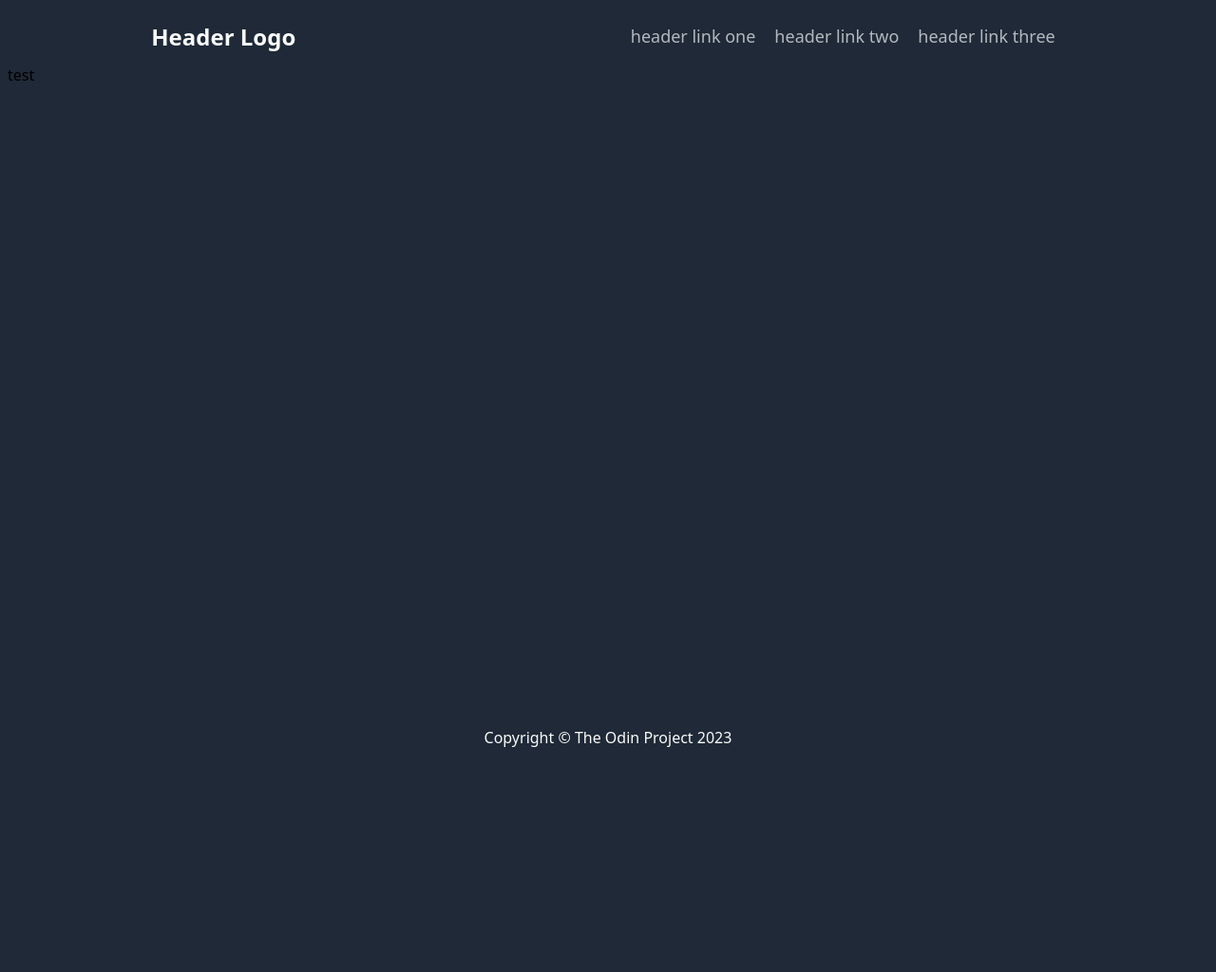
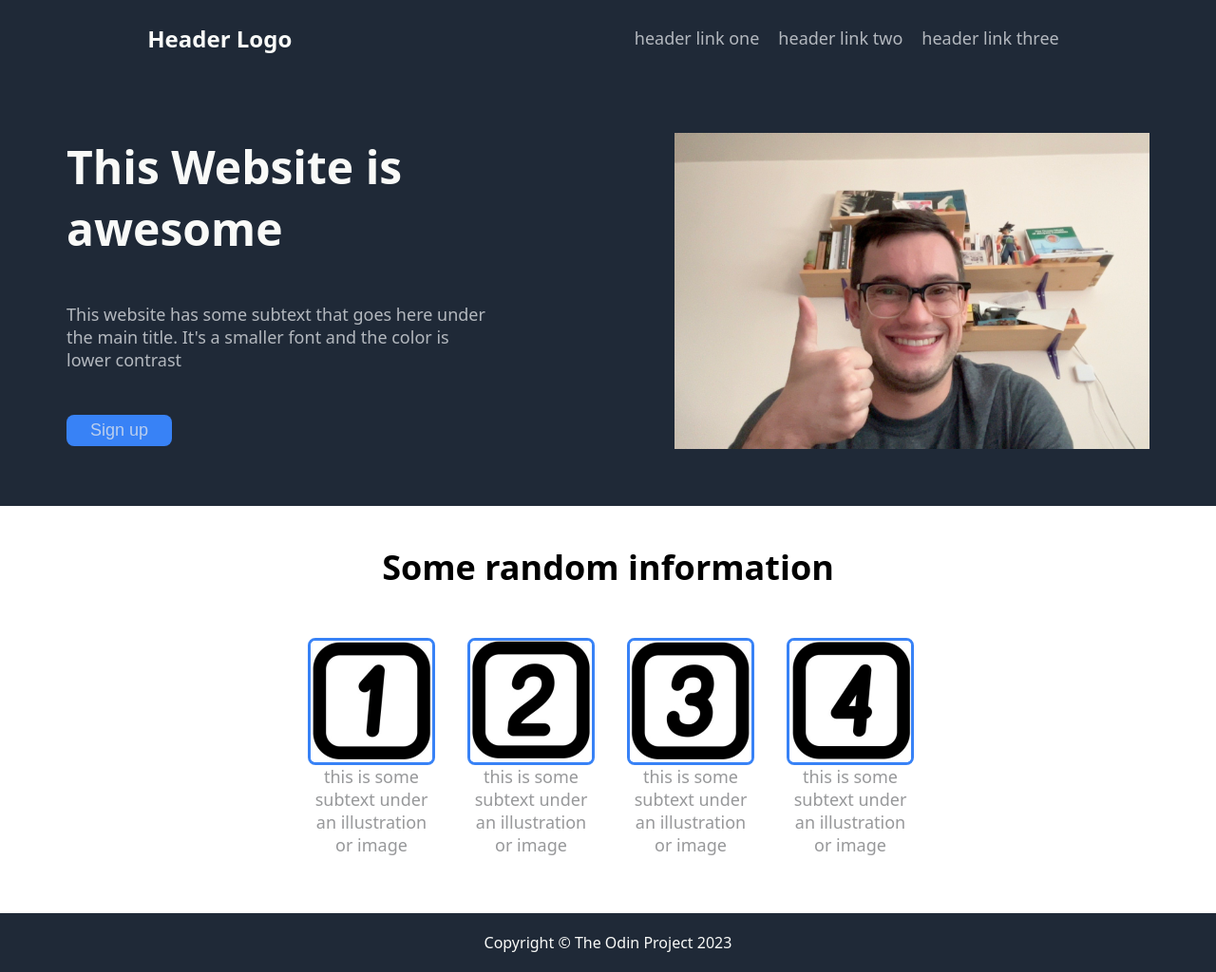
Before and after one commit to spence914/landing_page, a plain HTML site: page index.html in a window 1280 px wide. Shown: the whole page at 95% size. Before the commit the page ends 816 px from the top, so only its background shows below. Drawn offline with Linux system fonts and the light colour scheme.

Commit message:
add sections 2,3 and neccessary css

```diff
--- a/index.html
+++ b/index.html
@@ -8,6 +8,7 @@
 
 </head>
 <body>
+        <div class="head">
             <div class="header">
              <div class="header_logo">Header Logo</div>
 
@@ -19,9 +20,62 @@
                     </ul>
                 </div>
             </div>
+
+
             <div class="section_2">
-            test
+                <div class="col1">
+                    <div class="TWIA">
+                        This Website is awesome
                     </div>
+                    <div class="atext">
+                        This website has some subtext that goes here under the main title. It's a smaller font and the color is lower contrast
+                    </div>
+                    <div class="signup">
+                        <button class="but1">
+                        Sign up
+                        </button>
+                    </div>
+                </div>
+                <div class="col2">
+                    <img src="./images/photo1.jpg" alt="Spencer_Thumbs_Up" width="500px" height="333.33333">
+                </div>
+            </div>
+        </div>
+
+
+        <div class="section_3">
+            <div class="row1">
+                Some random information
+            </div>
+            <div class="row2">
+                <div class="s3col">
+                    <img src="./images/1.png" alt="one" height="128px" width="128px">
+                    <div class="s3subtext">
+                        this is some subtext under an illustration or image
+                    </div>
+                </div>
+                <div class="s3col">
+                    <img src="./images/2.png" alt="one" height="128px" width="128px">
+                    <div class="s3subtext">
+                        this is some subtext under an illustration or image
+                    </div>
+                </div>
+                <div class="s3col">
+                    <img src="./images/3.png" alt="one" height="128px" width="128px">
+                    <div class="s3subtext">
+                        this is some subtext under an illustration or image
+                    </div>
+                </div>
+                <div class="s3col">
+                    <img src="./images/4.png" alt="one" height="128px" width="128px">
+                    <div class="s3subtext">
+                        this is some subtext under an illustration or image
+                    </div>
+                </div>
+            </div>
+        </div>
+
+
         <div class="footer">
         Copyright © The Odin Project 2023
         </div>
--- a/style.css
+++ b/style.css
@@ -3,21 +3,27 @@ body {        background-color: #1F2937;
             display: flex;
             flex-direction: column;
             min-height: 100vh;
+            margin: 0px;
         }
 
 
+.head {display: flex;
+        flex-direction: column;
+        flex: 1;
+}
 
 .header {display: flex;
         color: #F9FAF8;
         justify-content: space-around;
         align-items: center;
+        padding: 10px 0px;
        }
 
 
 .header_logo {display: flex;
     align-items: center;
     font-size: 24px;
-    font-weight: 800;
+    font-weight: 600;
 }
 
 .header_links, ul {display: flex;
@@ -32,6 +38,79 @@ li {margin: 0px 10px;
     align-self: center;
 }
 
+.section_2 {display: flex;
+            justify-content: space-around;
+            flex: 7;
+            padding: 40px 0px;
+        }
+
+.col1 {display: flex;
+        flex-direction: column;
+        justify-content: space-around;
+    }
+
+.TWIA {color: #F9FAF8;
+        font-size: 48px;
+        font-weight: 800;
+        width: 500px;
+        }
+
+.atext {color: #e5e7ebc0;
+    font-size: 18px;
+    display: flex;
+    flex-wrap: wrap;
+    width: 450px;
+}
+
+.but1 {background-color: #3882F6 ;
+        color: #e5e7ebc0;
+        font-size: 18px;
+        border-radius: 8px;
+        border: none;
+        padding: 6px 25px;
+}
+
+.col2 {display: flex;
+    flex-direction: column;
+    justify-content: center;
+    padding: 20px 0px;
+}
+
+.section_3 {display: flex;
+            flex-direction: column;
+            flex: 7;
+            background-color: white;
+            padding: 20px 0px;
+            margin: 0px;
+            width: 100vw;
+}
+
+.row1 {text-align: center;
+        font-size: 36px;
+        font-weight: 700;
+        padding-top: 20px;
+        padding-bottom: 50px;
+}
+
+.row2 {display: flex;
+        justify-content: center;
+        padding-bottom: 40px;
+    }
+
+.s3col {display: flex;
+        flex-direction: column;
+        flex-wrap: wrap;
+        width: 128px;
+        padding: 0px 20px;
+        text-align: center;
+        font-size: 18px;
+        color: #97989a;
+    }
+
+.s3col img {border: 3px solid #3882F6;
+            border-radius: 8px;
+}
+
 .footer {color: #F9FAF8;
         justify-content: center;
         display: flex;
```
Also changed, not shown: images/1.png (added), images/2.png (added), images/3.png (added), images/4.png (added), images/photo1.jpg (added). Lines whose indentation alone changed are shown as unchanged.
